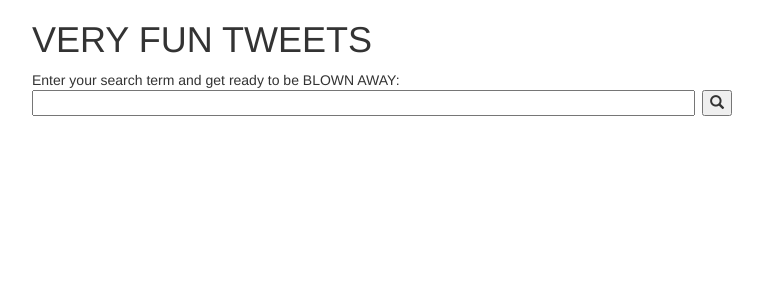
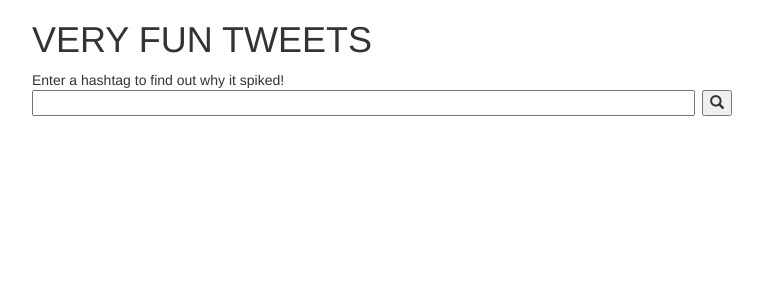
Before and after one commit to cernhofer/Very-Fun-Tweets, a Django app: page / in a window 1280 px wide. Shown: the top 300 px of the page, without its empty margins (258-1021 px from the left). Run offline with Django 3.2, Linux system fonts and the light colour scheme; some libraries are stand-ins or nearby versions.

Commit message:
testing change

```diff
--- a/django_app/tweets/tweet_search/templates/tweet_search/search.html
+++ b/django_app/tweets/tweet_search/templates/tweet_search/search.html
@@ -17,7 +17,7 @@
 	<h1> VERY FUN TWEETS </h1>
 
 	<form action="/results">
-	  Enter your search term and get ready to be BLOWN AWAY:<br>
+	  Enter a hashtag to find out why it spiked!<br>
 	  <button style="float:right;"> <i class="glyphicon glyphicon-search"></i></button>
 	  <div style="overflow:hidden; padding-right: .5em;">
 	  	<input type="text" style="width:100%;" id="search_term" name="search_term"><br>
```
